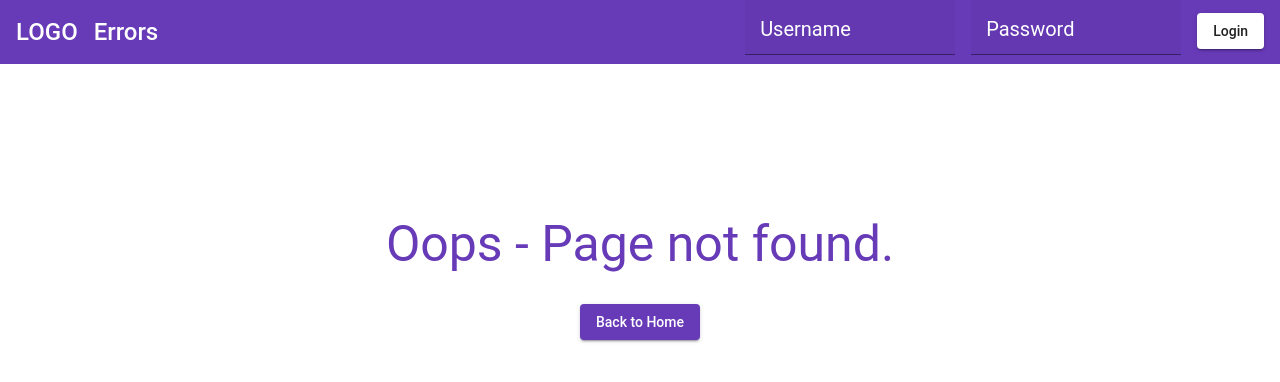
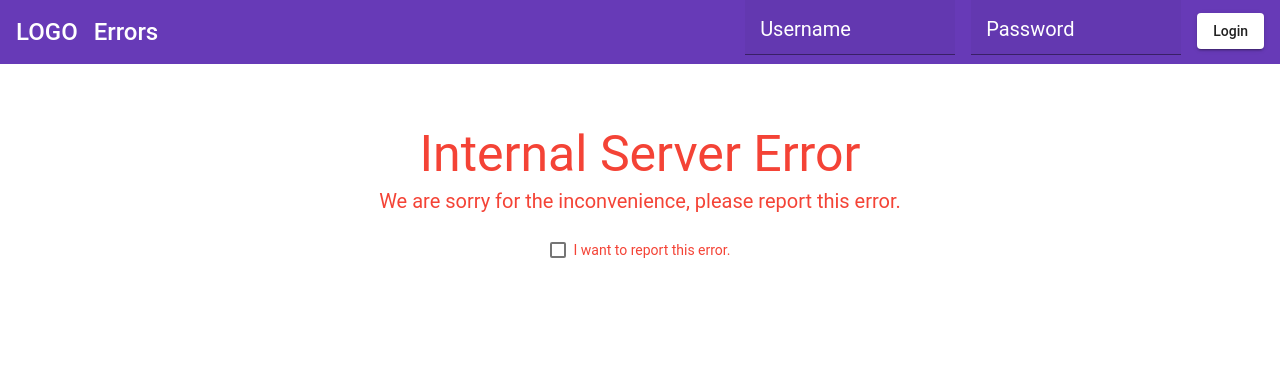
Before and after one commit to mahmmoudkinawy/Rumble, an Angular app in the folder rumble-client/: page /server-error in a window 1280 px wide. Before the commit this address had no page. Shown: the top 382 px of the page. Built offline with nearby package versions, Linux system fonts and the light colour scheme.

Commit message:
Added server error component and it's UI

```diff
--- a/rumble-client/src/app/app-routing.module.ts
+++ b/rumble-client/src/app/app-routing.module.ts
@@ -10,6 +10,7 @@ import { MemberListComponent } from './pages/members/member-list/member-list.com
 import { MessagesComponent } from './pages/messages/messages.component';
 import { NotFoundComponent } from './pages/not-found/not-found.component';
 import { TestErrorsComponent } from './errors/test-errors/test-errors.component';
+import { ServerErrorComponent } from './errors/server-error/server-error.component';
 
 const routes: Routes = [
   { path: '', component: HomeComponent },
@@ -28,6 +29,7 @@ const routes: Routes = [
     ],
   },
   { path: 'errors', component: TestErrorsComponent },
+  { path: 'server-error', component: ServerErrorComponent },
   { path: 'not-found', component: NotFoundComponent },
   { path: '**', component: NotFoundComponent },
 ];
--- a/rumble-client/src/app/app.module.ts
+++ b/rumble-client/src/app/app.module.ts
@@ -19,6 +19,7 @@ import { TestErrorsComponent } from './errors/test-errors/test-errors.component'
 import { NotFoundComponent } from './pages/not-found/not-found.component';
 
 import { ErrorsInterceptor } from './interceptors/errors.interceptor';
+import { ServerErrorComponent } from './errors/server-error/server-error.component';
 
 @NgModule({
   declarations: [
@@ -32,6 +33,7 @@ import { ErrorsInterceptor } from './interceptors/errors.interceptor';
     ListsComponent,
     TestErrorsComponent,
     NotFoundComponent,
+    ServerErrorComponent,
   ],
   imports: [
     BrowserModule,
--- /dev/null
+++ b/rumble-client/src/app/errors/server-error/server-error.component.html
@@ -0,0 +1,14 @@
+<section style="margin-top: 5rem;">
+    <div fxFlex>
+        <p>Internal Server Error</p>
+        <p>We are sorry for the inconvenience, please report this error.</p>
+    </div>
+    <div fxFlex>
+        <mat-checkbox (change)="checkChanged($event)" color="primary">I want to report this error.</mat-checkbox>
+        <ng-container *ngIf="reportedError">
+            <mat-progress-spinner style="margin:0 auto;" mode="determinate" [value]="errorPercentage">
+            </mat-progress-spinner>
+            <h1>{{errorPercentage}}%</h1>
+        </ng-container>
+    </div>
+</section>
--- /dev/null
+++ b/rumble-client/src/app/errors/server-error/server-error.component.scss
@@ -0,0 +1,35 @@
+section {
+  margin-top: 5rem;
+
+  div {
+    text-align: center;
+
+    p {
+      padding-bottom: 15px;
+    }
+
+    h1 {
+      text-align: center;
+      color: #3f51b5;
+      position: relative;
+      top: -67px;
+    }
+
+    p:nth-child(1) {
+      font-size: 50px;
+      text-align: center;
+      color: #f44336;
+    }
+
+    p:nth-child(2) {
+      font-size: 20px;
+      text-align: center;
+      color: #f44336;
+    }
+
+    mat-checkbox {
+      color: #f44336;
+      padding-bottom: 25px;
+    }
+  }
+}
--- /dev/null
+++ b/rumble-client/src/app/errors/server-error/server-error.component.ts
@@ -0,0 +1,39 @@
+import { Component, OnInit } from '@angular/core';
+import { MatSnackBar } from '@angular/material/snack-bar';
+import { Router } from '@angular/router';
+
+@Component({
+  selector: 'app-server-error',
+  templateUrl: './server-error.component.html',
+  styleUrls: ['./server-error.component.scss'],
+})
+export class ServerErrorComponent implements OnInit {
+  reportedError: boolean = false;
+  errorPercentage: number = 0;
+  timer: any;
+
+  constructor(private router: Router, private snackBar: MatSnackBar) {}
+
+  ngOnInit() {}
+
+  checkChanged = (event: any) => {
+    this.reportedError = event.checked;
+    this.reportedError ? this.startTimer() : this.stopTimer();
+  };
+
+  private startTimer = () => {
+    this.timer = setInterval(() => {
+      this.errorPercentage += 1;
+      if (this.errorPercentage === 100) {
+        this.router.navigateByUrl('/');
+        this.snackBar.open('Thank you for your report', 'Close');
+        clearInterval(this.timer);
+      }
+    }, 30);
+  };
+
+  private stopTimer = () => {
+    clearInterval(this.timer);
+    this.errorPercentage = 0;
+  };
+}
--- a/rumble-client/src/app/shared/material.module.ts
+++ b/rumble-client/src/app/shared/material.module.ts
@@ -11,6 +11,8 @@ import { MatInputModule } from '@angular/material/input';
 import { MatSelectModule } from '@angular/material/select';
 import { MatDividerModule } from '@angular/material/divider';
 import { MatSnackBarModule } from '@angular/material/snack-bar';
+import { MatCheckboxModule } from '@angular/material/checkbox';
+import { MatProgressSpinnerModule } from '@angular/material/progress-spinner';
 
 const MaterialComponents = [
   MatSliderModule,
@@ -23,6 +25,8 @@ const MaterialComponents = [
   MatSelectModule,
   MatDividerModule,
   MatSnackBarModule,
+  MatCheckboxModule,
+  MatProgressSpinnerModule,
 ];
 
 @NgModule({
```
Also changed, not shown: 1 other file (tests, documents, lock files or other folders).
